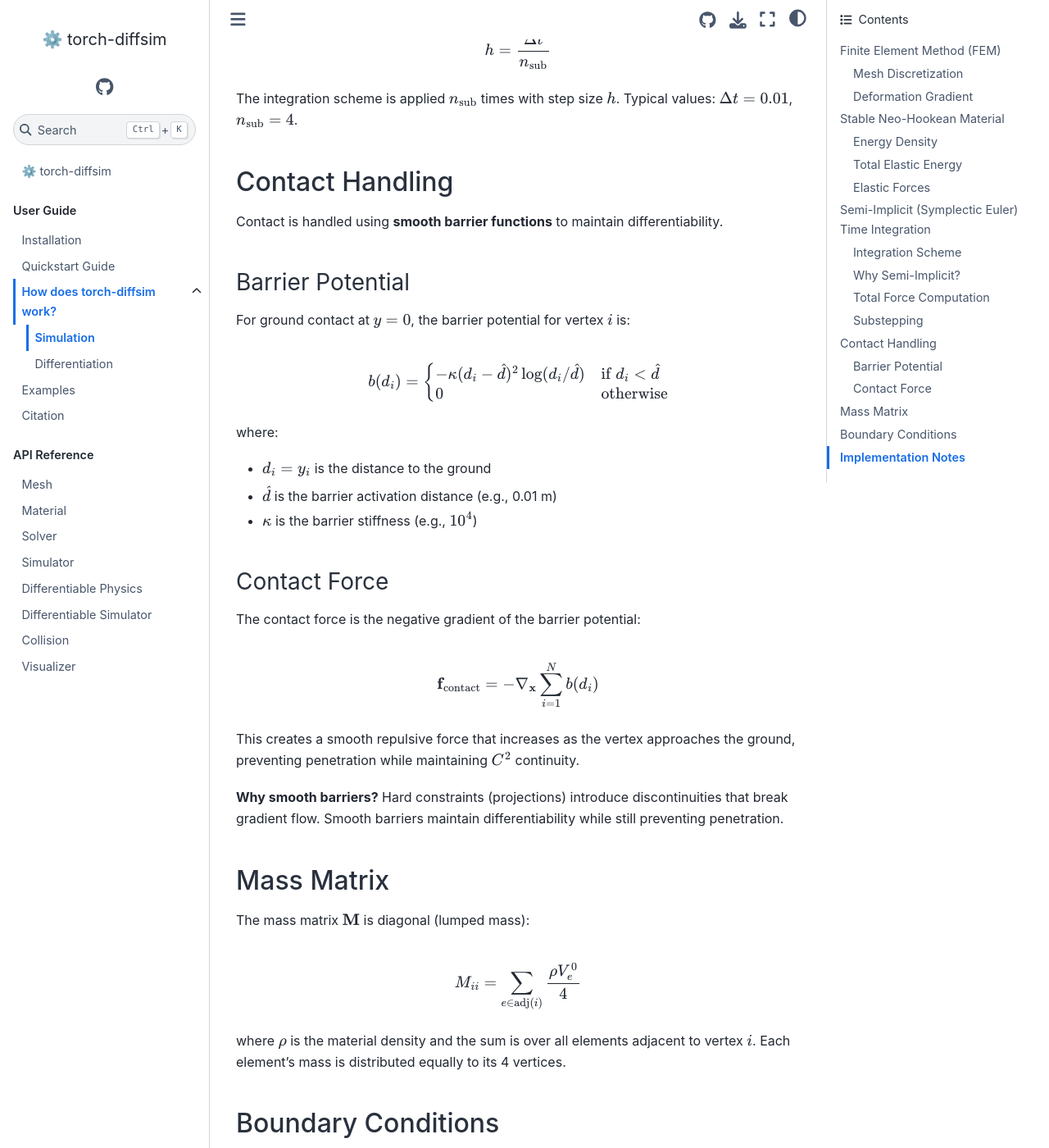
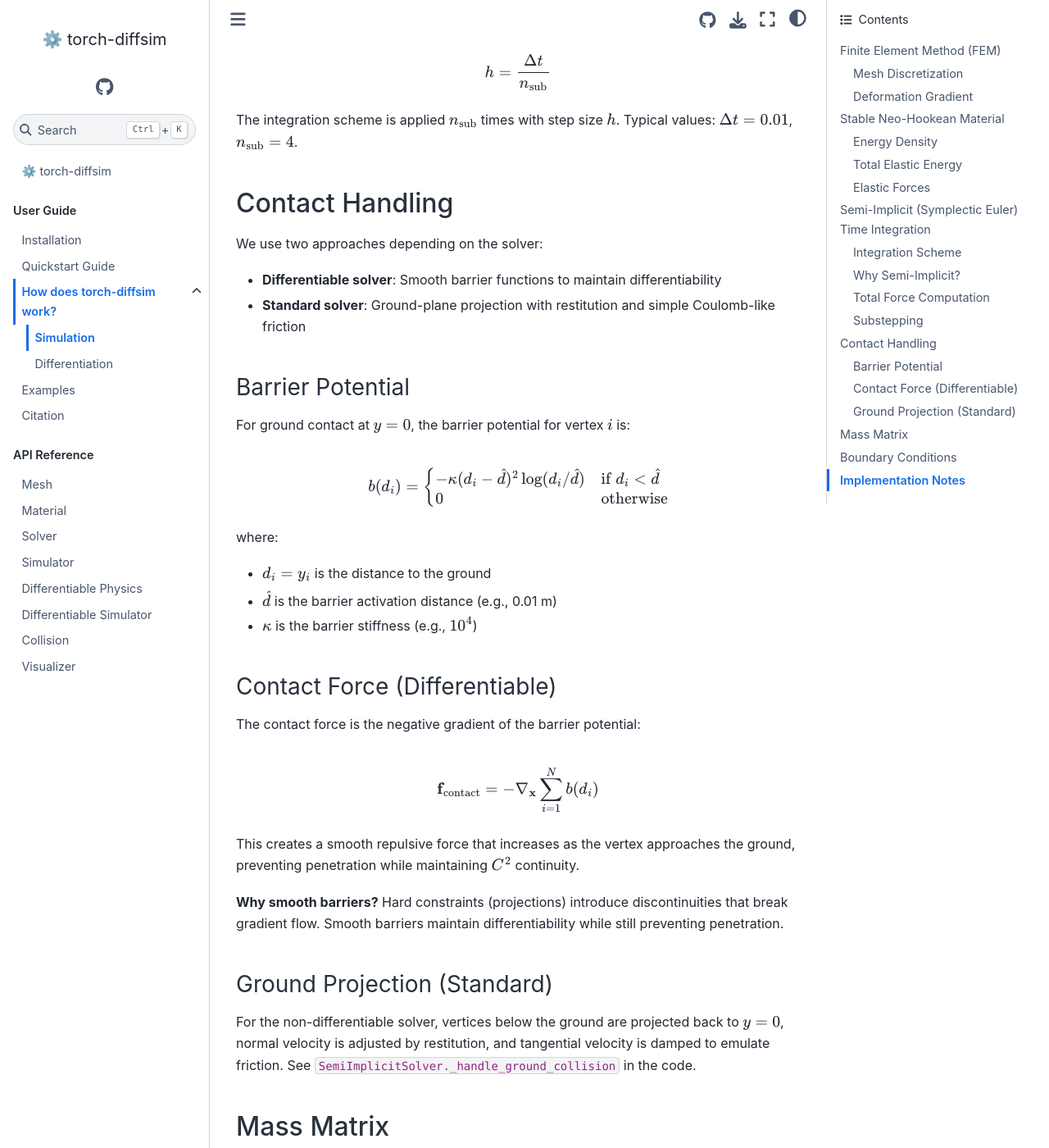
Before and after one commit to Rishit-dagli/torch-diffsim, a Sphinx documentation site: the page built from docs/source/how_it_works/simulation.rst, in a window 1280 px wide and 1400 px high, scrolled down 3735 px. Shown: the whole window at 82% size. Built offline with Sphinx 7.4.7 and the Sphinx Book theme 1.1.4, drawn with Linux system fonts in a browser that asks for light colours; some of the changed text lies outside the part shown.

```diff
--- a/docs/source/conf.py
+++ b/docs/source/conf.py
@@ -28,6 +28,7 @@
     "sphinx.ext.intersphinx",
     "sphinx.ext.mathjax",
     "sphinx_autodoc_typehints",
+    "sphinxcontrib.mermaid",
 ]
 
 autosummary_generate = True
--- a/docs/source/how_it_works/simulation.rst
+++ b/docs/source/how_it_works/simulation.rst
@@ -135,7 +135,7 @@
 
 **Gravity**: :math:`\mathbf{f}_{\text{gravity}} = \mathbf{M} \mathbf{g}` where :math:`\mathbf{g} = [0, -9.8, 0]^T`
 
-**Contact forces**: Smooth barrier forces (see Contact Handling below)
+**Contact forces**: Either smooth barrier forces (differentiable solver) or projection with friction (standard solver)
 
 **Damping**: :math:`\mathbf{v} \leftarrow \alpha \mathbf{v}` with :math:`\alpha \approx 0.99`
 
@@ -153,7 +153,10 @@
 Contact Handling
 ----------------
 
-Contact is handled using **smooth barrier functions** to maintain differentiability.
+We use two approaches depending on the solver:
+
+- **Differentiable solver**: Smooth barrier functions to maintain differentiability
+- **Standard solver**: Ground-plane projection with restitution and simple Coulomb-like friction
 
 Barrier Potential
 ~~~~~~~~~~~~~~~~~
@@ -173,8 +176,8 @@
 - :math:`\hat{d}` is the barrier activation distance (e.g., 0.01 m)
 - :math:`\kappa` is the barrier stiffness (e.g., :math:`10^4`)
 
-Contact Force
-~~~~~~~~~~~~~
+Contact Force (Differentiable)
+~~~~~~~~~~~~~~~~~~~~~~~~~~~~~~
 
 The contact force is the negative gradient of the barrier potential:
 
@@ -185,6 +188,11 @@
 This creates a smooth repulsive force that increases as the vertex approaches the ground, preventing penetration while maintaining :math:`C^2` continuity.
 
 **Why smooth barriers?** Hard constraints (projections) introduce discontinuities that break gradient flow. Smooth barriers maintain differentiability while still preventing penetration.
+
+Ground Projection (Standard)
+~~~~~~~~~~~~~~~~~~~~~~~~~~~~
+
+For the non-differentiable solver, vertices below the ground are projected back to :math:`y=0`, normal velocity is adjusted by restitution, and tangential velocity is damped to emulate friction. See ``SemiImplicitSolver._handle_ground_collision`` in the code.
 
 Mass Matrix
 -----------
@@ -217,3 +225,4 @@
 2. Forces are accumulated using ``index_add_`` for parallelism
 3. All operations use PyTorch tensors for GPU acceleration
 4. Clamping is applied to :math:`J` to prevent numerical issues: :math:`J \leftarrow \text{clamp}(J, J_{\min}, J_{\max})`
+5. The standard solver optionally adds simplified self-collision forces; the differentiable solver includes smooth ground contact forces.
--- a/docs/source/index.rst
+++ b/docs/source/index.rst
@@ -22,6 +22,8 @@
 * **Stable Neo-Hookean Material.** Uses the Stable Neo-Hookean hyperelastic material model
 * **Barrier-Based Contact.** Uses differentiable collision handling using smooth barrier functions
 * **GPU Accelerated.** Full CUDA support via PyTorch
+
+Checkout the [Deepwiki: torch-diffsim](https://deepwiki.com/Rishit-dagli/torch-diffsim) for an in-depth conceptual description.
 
 Installation
 ------------
```
Also changed, not shown: README.md (+2 -0 lines), 1 other file.
